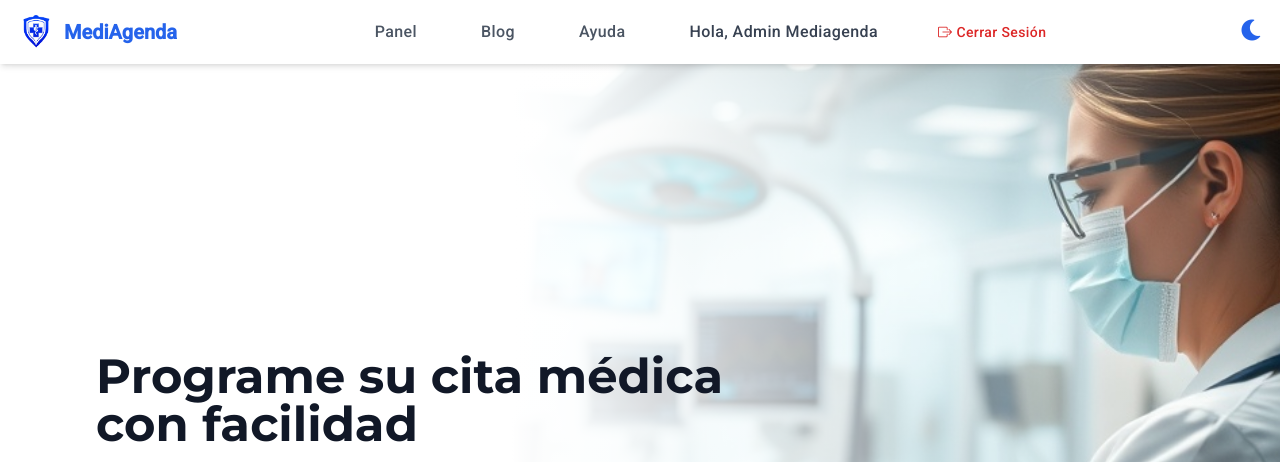
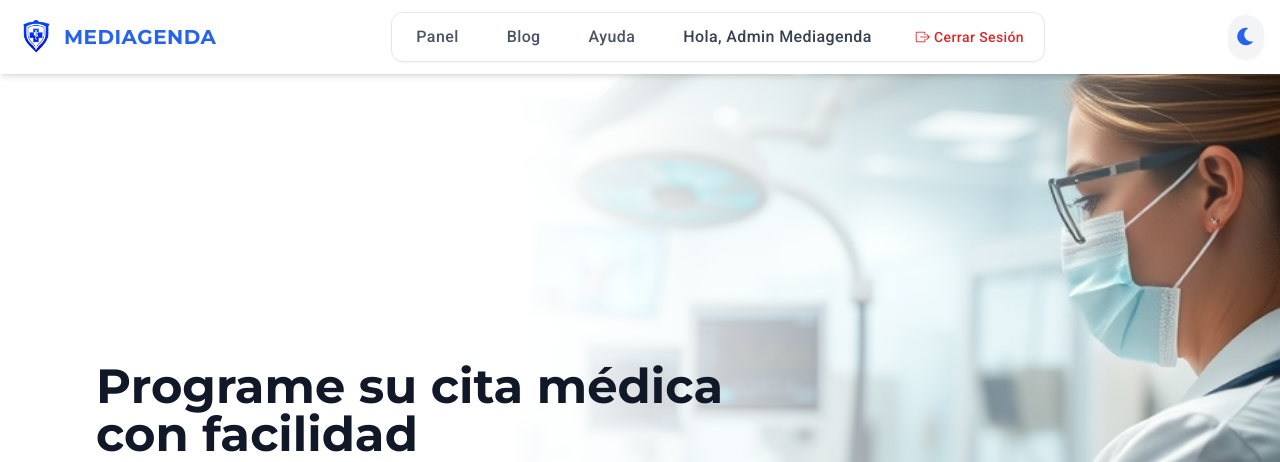
Before and after one commit to ccamiloguerrero2/MediAgenda, a PHP site: page / in a window 1280 px wide. Shown: the top 462 px of the page. Run offline with PHP 8.4, Linux system fonts and the light colour scheme; a user stored in the database is signed in; some libraries are stand-ins or nearby versions.

Commit message:
Se mejora botón modo noche en todas las págians

```diff
--- a/dist/output.css
+++ b/dist/output.css
@@ -1102,6 +1102,11 @@ video {
        column-gap: 0.5rem;
 }
 
+.gap-x-4 {
+  -moz-column-gap: 1rem;
+       column-gap: 1rem;
+}
+
 .space-x-2 > :not([hidden]) ~ :not([hidden]) {
   --tw-space-x-reverse: 0;
   margin-right: calc(0.5rem * var(--tw-space-x-reverse));
@@ -1189,6 +1194,10 @@ video {
   border-radius: 0.375rem;
 }
 
+.rounded-xl {
+  border-radius: 0.75rem;
+}
+
 .border {
   border-width: 1px;
 }
@@ -1393,6 +1402,10 @@ video {
 .bg-white {
   --tw-bg-opacity: 1;
   background-color: rgb(255 255 255 / var(--tw-bg-opacity));
+}
+
+.bg-white\/70 {
+  background-color: rgb(255 255 255 / 0.7);
 }
 
 .bg-yellow-100 {
@@ -1838,6 +1851,11 @@ video {
 
 .blur {
   --tw-blur: blur(8px);
+  filter: var(--tw-blur) var(--tw-brightness) var(--tw-contrast) var(--tw-grayscale) var(--tw-hue-rotate) var(--tw-invert) var(--tw-saturate) var(--tw-sepia) var(--tw-drop-shadow);
+}
+
+.drop-shadow-sm {
+  --tw-drop-shadow: drop-shadow(0 1px 1px rgb(0 0 0 / 0.05));
   filter: var(--tw-blur) var(--tw-brightness) var(--tw-contrast) var(--tw-grayscale) var(--tw-hue-rotate) var(--tw-invert) var(--tw-saturate) var(--tw-sepia) var(--tw-drop-shadow);
 }
 
@@ -2055,6 +2073,11 @@ video {
   box-shadow: var(--tw-ring-offset-shadow), var(--tw-ring-shadow), var(--tw-shadow, 0 0 #0000);
 }
 
+.focus\:ring-blue-400:focus {
+  --tw-ring-opacity: 1;
+  --tw-ring-color: rgb(96 165 250 / var(--tw-ring-opacity));
+}
+
 .focus\:ring-blue-500:focus {
   --tw-ring-opacity: 1;
   --tw-ring-color: rgb(59 130 246 / var(--tw-ring-opacity));
@@ -2148,6 +2171,10 @@ video {
   background-color: rgb(17 24 39 / var(--tw-bg-opacity));
 }
 
+.dark\:bg-gray-900\/70:is(.dark *) {
+  background-color: rgb(17 24 39 / 0.7);
+}
+
 .dark\:bg-green-500:is(.dark *) {
   --tw-bg-opacity: 1;
   background-color: rgb(34 197 94 / var(--tw-bg-opacity));
@@ -2254,6 +2281,11 @@ video {
 .dark\:hover\:bg-blue-600:hover:is(.dark *) {
   --tw-bg-opacity: 1;
   background-color: rgb(37 99 235 / var(--tw-bg-opacity));
+}
+
+.dark\:hover\:bg-gray-600:hover:is(.dark *) {
+  --tw-bg-opacity: 1;
+  background-color: rgb(75 85 99 / var(--tw-bg-opacity));
 }
 
 .dark\:hover\:bg-gray-700:hover:is(.dark *) {
@@ -2309,6 +2341,11 @@ video {
 .dark\:focus\:ring-red-600:focus:is(.dark *) {
   --tw-ring-opacity: 1;
   --tw-ring-color: rgb(220 38 38 / var(--tw-ring-opacity));
+}
+
+.dark\:focus\:ring-yellow-400:focus:is(.dark *) {
+  --tw-ring-opacity: 1;
+  --tw-ring-color: rgb(250 204 21 / var(--tw-ring-opacity));
 }
 
 @media (min-width: 640px) {
--- a/index.php
+++ b/index.php
@@ -114,12 +114,12 @@ if ($loggedIn) {
                 <a href="index.php">
                     <img src="img/logo.png" alt="MediAgenda Logo" class="w-10 h-10">
                 </a>
-                <span class="text-xl font-bold text-blue-600 dark:text-blue-300">MediAgenda</span>
+                <span class="text-xl font-bold text-blue-600 dark:text-blue-300 tracking-wide uppercase drop-shadow-sm" style="font-family: 'Montserrat', Arial, sans-serif;">MediAgenda</span>
             </div>
 
             <!-- Menú de navegación de ESCRITORIO con submenús -->
             <nav style="font-family: 'Roboto', 'Montserrat', Arial, sans-serif;">
-                <ul id="nav-links" class="hidden lg:flex space-x-8 items-center font-medium tracking-wide text-gray-700 dark:text-gray-200 transition-colors duration-200" style="font-family: 'Roboto', 'Montserrat', Arial, sans-serif;">
+                <ul id="nav-links" class="hidden lg:flex gap-x-4 items-center font-medium tracking-wide text-gray-700 dark:text-gray-200 transition-colors duration-200 bg-white/70 dark:bg-gray-900/70 rounded-xl px-2 py-1 shadow-sm border border-gray-200 dark:border-gray-700" style="font-family: 'Roboto', 'Montserrat', Arial, sans-serif;">
                     <?php /* <li><a href="index.php"
                             class="text-gray-600 dark:text-gray-300 hover:text-white hover:bg-blue-600 px-4 py-2 rounded-md">Inicio</a>
                     </li> */ ?>
@@ -187,9 +187,11 @@ if ($loggedIn) {
 
             <!-- Contenedor para botones derechos (modo oscuro y hamburguesa) -->
             <div class="flex items-center gap-4">
-                <button id="dark-mode-toggle" class="cta-button text-blue-600">
-                    <i class="fas fa-moon text-2xl"></i>
-                </button>
+                <button id="dark-mode-toggle" type="button"
+    class="ml-2 p-2 rounded-full bg-gray-100 dark:bg-gray-700 shadow-sm hover:bg-blue-100 dark:hover:bg-gray-600 focus:outline-none focus:ring-2 focus:ring-blue-400 dark:focus:ring-yellow-400 transition-colors duration-300 text-xl"
+    aria-label="Toggle dark mode">
+    <i id="dark-mode-icon" class="fas fa-moon text-blue-600 dark:fa-sun dark:text-yellow-400 transition-colors duration-300"></i>
+</button>
                 <div class="hamburger-menu lg:hidden flex flex-col gap-1 cursor-pointer" id="hamburger-menu">
                     <span class="w-6 h-0.5 bg-blue-600 dark:bg-blue-300"></span>
                     <span class="w-6 h-0.5 bg-blue-600 dark:bg-blue-300"></span>
--- a/panel-admin-sistema.php
+++ b/panel-admin-sistema.php
@@ -35,12 +35,12 @@ $rol_usuario = $_SESSION['rolUsuario'];
 
     <!-- Header con logo y navegación -->
     <header class="bg-white bg-opacity-80 shadow-md sticky top-0 z-50 dark:bg-gray-800">
-        <div class="container mx-auto flex justify-between items-center py-4 px-6">
+        <div class="container mx-auto flex justify-between items-center py-3 px-6">
             <div class="flex items-center gap-2">
                 <a href="index.php">
                     <img src="img/logo.png" alt="MediAgenda Logo" class="w-10 h-10">
                 </a>
-                <h1 class="text-xl font-bold text-blue-600 dark:text-blue-300">Panel de Administración</h1>
+                <h1 class="text-xl font-bold text-blue-600 dark:text-blue-300 tracking-wide uppercase drop-shadow-sm" style="font-family: 'Montserrat', Arial, sans-serif;">Panel de Administración</h1>
             </div>
             <nav style="font-family: 'Roboto', 'Montserrat', Arial, sans-serif;">
                 <!-- Navegación entre secciones del panel administrativo -->
```
Also changed, not shown: perfil-doctores.php (+6 -4 lines), perfil-usuario.php (+6 -4 lines), registro.php (+6 -4 lines).
